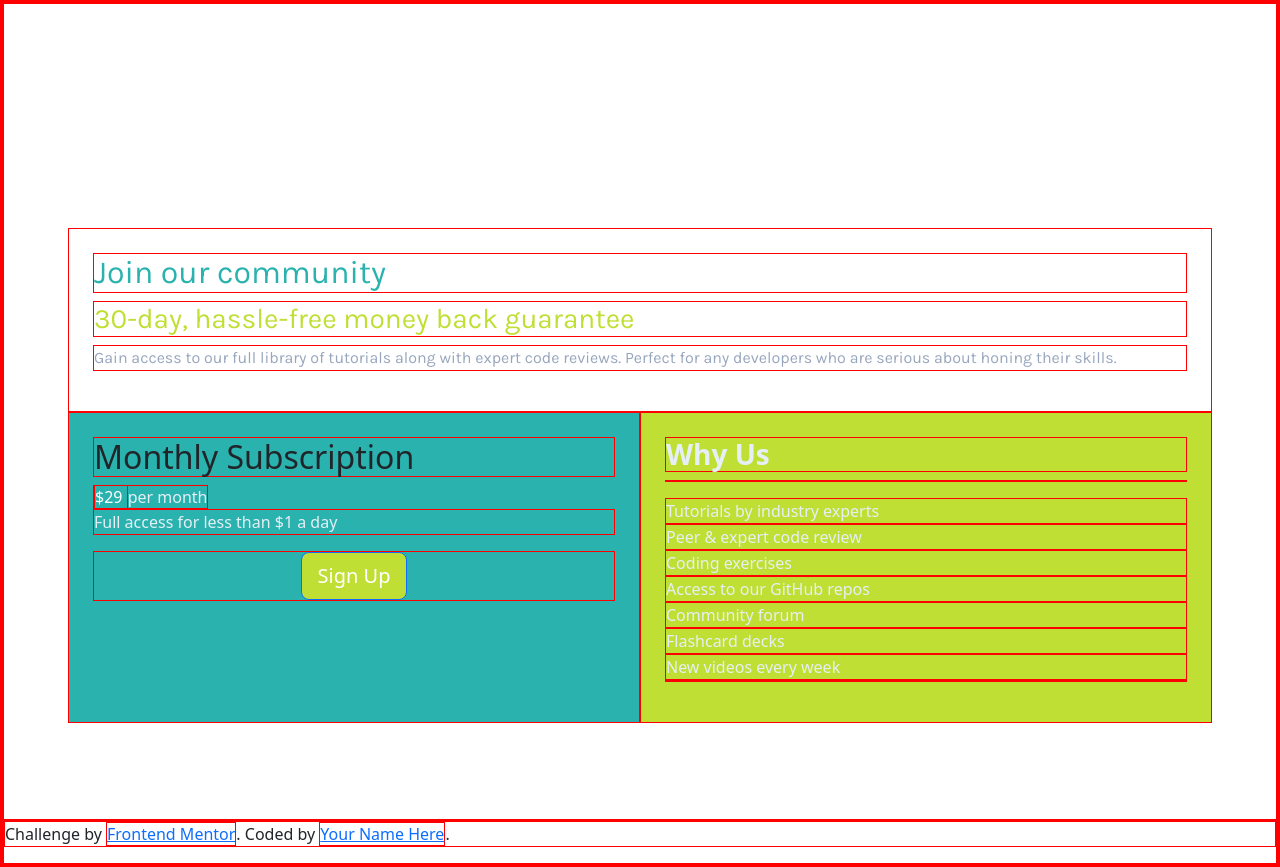
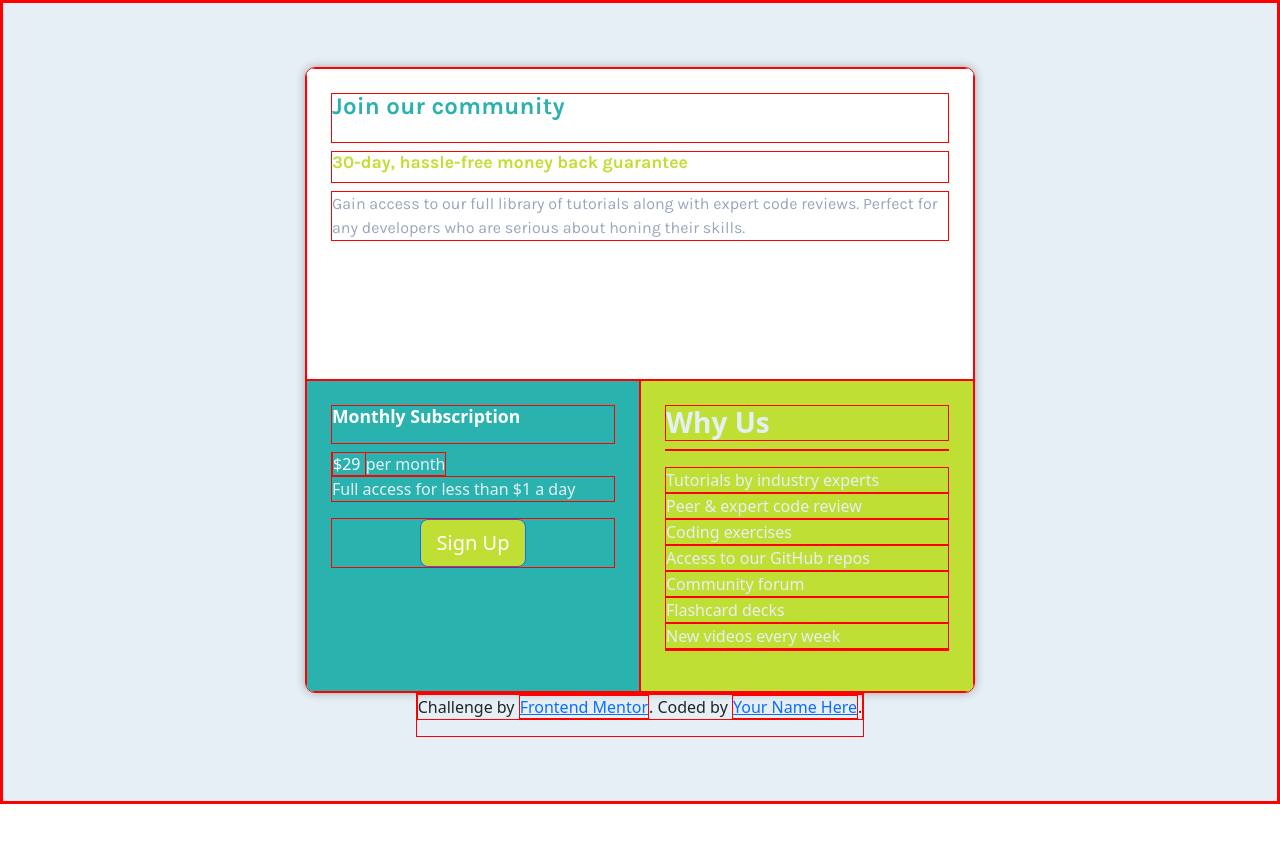
Before and after one commit to Edsonromeumaier/Single-price, a plain HTML site: page index.html in a window 1280 px wide. After the commit the page ends 804 px from the top, so only its background shows below. Drawn offline with nearby package versions, Linux system fonts and the light colour scheme.

Commit message:
aplica responsividade

```diff
--- a/index.html
+++ b/index.html
@@ -11,7 +11,7 @@
 </head>
 <body>
   <main>
-  <container class="wrapper">
+  <container class="wrapperm">
   <div class="item-1">
   <h2>Join our community</h2>
 
@@ -23,7 +23,7 @@
   </div>
 
   <div class="item-2">
-  <h2>Monthly Subscription</h2>
+  <h3>Monthly Subscription</h3>
 
   <price> <span>&dollar;29 </span> per month</price>
 
--- a/style.css
+++ b/style.css
@@ -90,39 +90,53 @@ html:focus-within {
 
 @media only screen and (min-width: 635px) {
         #body{
-            background-color: var(--GrayishBlue);
+            min-height: 100vh;
+            text-rendering: optimizeSpeed;
+            line-height: 1.5;
         }
 
-        #main{
+        main{
             min-height: 100vh;
             display: flex;
+            flex-direction: column;
             justify-content: center;
             align-items: center;
-            background-color: var(--light-gray);
+            background-color: var(--LightGray);
         }
 
-        .wrapper{
+        .wrapperm{
             display: grid;
             grid-template-rows: 1fr 1fr;
             grid-template-columns: 1fr 1fr;
             gap: 0;
-            padding-block: 6rem;
-            padding-inline: 4rem;
+            border-radius: 10px;
+            box-shadow: 0px 0px 10px rgba(0, 0, 0, 0.3);
+            display: grid;
+            overflow: hidden;
+            width: 100%;
+            max-width: min(670px, 90%);
+          }
+
 
         }
         .item-1 {
+            height: 100%;
             width:100%;
             grid-area: 1 / 1 / 2 / 3;
             padding: 1.5rem;
             align-self: end;
             background-color: #ffffff;
             font-family: Karla, sans-serif;
-        }
+            padding-block: 1.5em;
+            padding-inline: 2 em;
+          }
+
         .item-2{
             grid-area: 2 / 1 / 3 / 2;
             padding: 1.5rem;
             width: 100%;
             background-color: var(--Cyan);
+            color:#ffffff;
         }
         .item-3{
             grid-area: 2 / 2 / 3 / 3;
@@ -131,16 +145,29 @@ html:focus-within {
 
         .item-1 h2{
             color: var(--Cyan);
+            font-size: 1.5rem;
+            letter-spacing:0.01em;
+            line-height: 1;
+            padding-bottom: 1em;
+            font-weight: 700;
     }
         .item-1 h3{
             color: var(--BrightYellow);
+            font-size: 1.1em;
+            font-weight: 700;
+            padding-bottom: 0.5em;
+
         }
         .item-1 p{
             color: var(--GrayishBlue);
+            font-weight: 400;
         }
 
-        s.item-2 h3{
-            color: var(--GrayishBlue);
+        .item-2 h3{
+            font-size: 1.1em;
+            font-weight: 700;
+            padding-bottom: 1rem;
+
 
         }
         .item-2 span{
```
